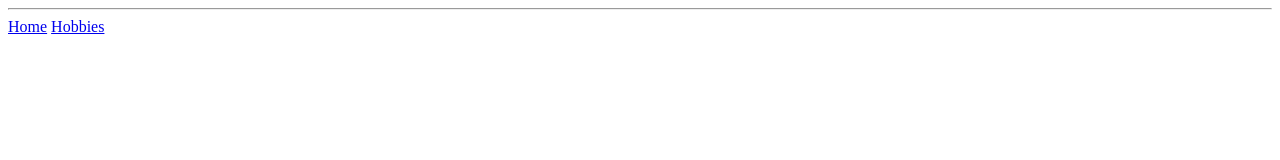
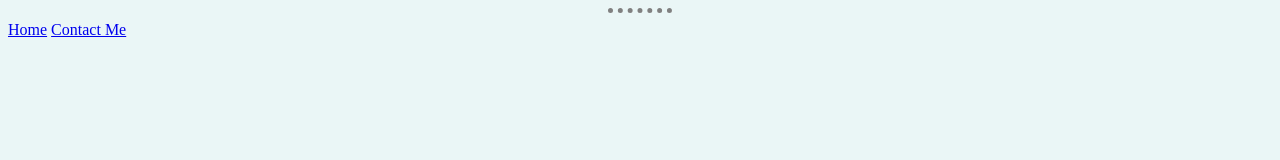
Before and after one commit to dlugyp/cv, a plain HTML site: page hobbies.html in a window 1280 px wide. Drawn offline with Linux system fonts and the light colour scheme.

Commit message:
Added css

```diff
--- /dev/null
+++ b/css/styles.css
@@ -0,0 +1,15 @@
+body {
+  background-color: #EAF6F6;
+}
+
+h1 {
+  color: #66BFBF;
+}
+
+hr {
+  border-style: none;
+  border-top-style: dotted;
+  border-color: grey;
+  border-width: 5px;
+  width: 5%;
+}
--- a/hobbies.html
+++ b/hobbies.html
@@ -3,11 +3,12 @@
   <head>
     <meta charset="utf-8">
     <title>Hobbies</title>
+    <link rel="stylesheet" href="css/styles.css">
   </head>
   <body>
 
     <hr>
     <a href="index.html">Home</a>
-    <a href="contactMe.html">Hobbies</a>
+    <a href="contactMe.html">Contact Me</a>
   </body>
 </html>
```
Also changed, not shown: contactMe.html (+1 -0 lines), index.html (+1 -0 lines).
